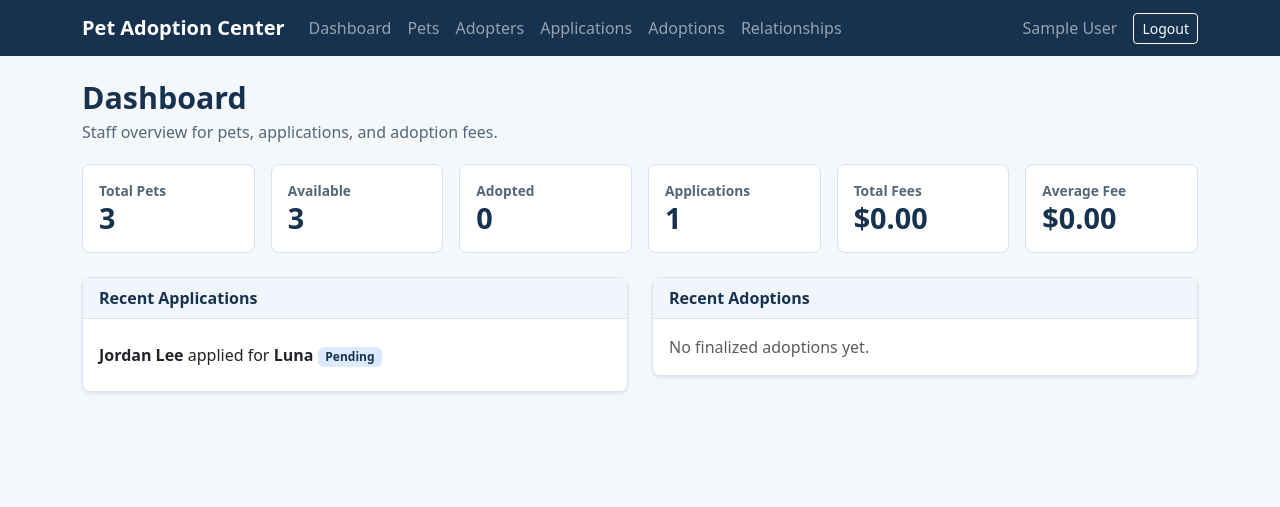
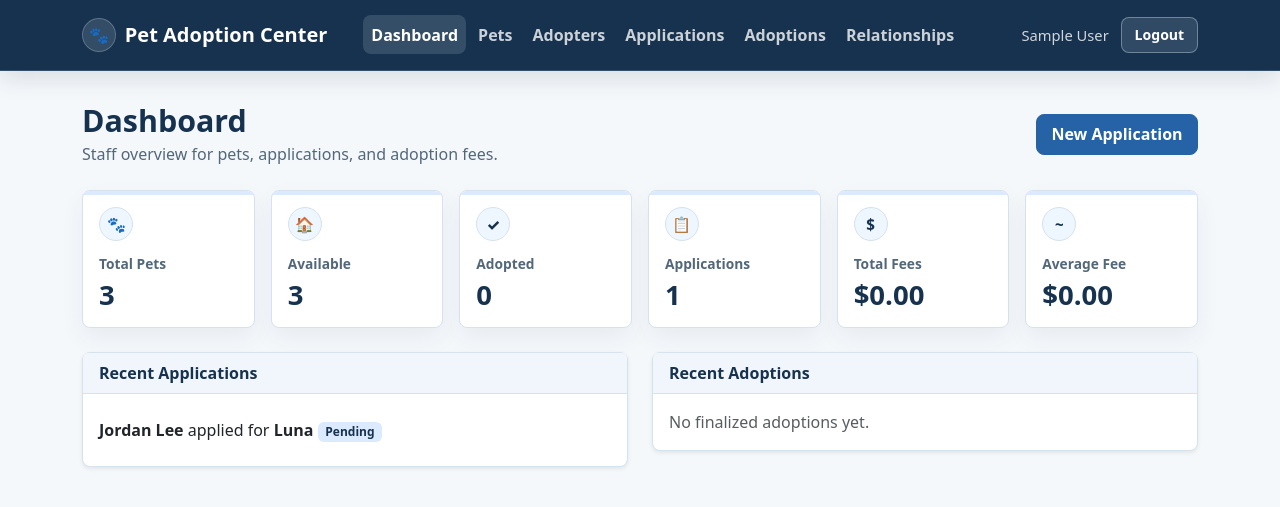
Before and after one commit to Urshitha-Chakka/Pet_addoption_app, a Flask app: page /dashboard in a window 1280 px wide. Shown: the top 507 px of the page. Run offline with Flask 3, Linux system fonts and the light colour scheme; the visitor is signed in with stand-in values (Sample User, id 1).

Commit message:
Improve dashboard and navigation styling

```diff
--- a/static/css/styles.css
+++ b/static/css/styles.css
@@ -1,6 +1,9 @@
 :root {
     --navy: #16324f;
+    --deep-navy: #10283f;
     --slate: #52677a;
+    --blue: #2563a6;
+    --blue-dark: #1d4f86;
     --soft-blue: #dbeafe;
     --pale-blue: #eef6ff;
     --border: #d6e2ee;
@@ -14,12 +17,69 @@ body {
 
 .app-navbar {
     background: var(--navy);
+    border-bottom: 1px solid rgba(219, 234, 254, .16);
+    box-shadow: 0 8px 22px rgba(16, 40, 63, .12);
+    padding: .8rem 0;
 }
 
 .navbar-brand,
 .nav-link,
 .navbar-text {
     letter-spacing: 0;
+}
+
+.navbar-brand {
+    align-items: center;
+    display: inline-flex;
+    font-weight: 800;
+    gap: .55rem;
+}
+
+.brand-icon {
+    align-items: center;
+    background: rgba(238, 246, 255, .14);
+    border: 1px solid rgba(238, 246, 255, .22);
+    border-radius: 50%;
+    display: inline-flex;
+    font-size: 1rem;
+    height: 34px;
+    justify-content: center;
+    width: 34px;
+}
+
+.app-nav-links {
+    gap: .25rem;
+    margin-left: 1.25rem;
+}
+
+.app-nav-links .nav-link {
+    border-radius: 8px;
+    color: rgba(255, 255, 255, .78);
+    font-weight: 700;
+    padding: .48rem .75rem;
+}
+
+.app-nav-links .nav-link:hover,
+.app-nav-links .nav-link:focus,
+.app-nav-links .nav-link.active {
+    background: rgba(238, 246, 255, .14);
+    color: #ffffff;
+}
+
+.staff-tools {
+    align-items: center;
+    display: flex;
+    gap: .75rem;
+}
+
+.staff-tools .navbar-text {
+    color: rgba(255, 255, 255, .8);
+    font-size: .92rem;
+}
+
+.app-main {
+    padding-bottom: 2.5rem;
+    padding-top: 2rem;
 }
 
 .card {
@@ -35,34 +95,57 @@ body {
 }
 
 .btn-primary {
-    background: #2563a6;
-    border-color: #2563a6;
+    background: var(--blue);
+    border-color: var(--blue);
+    border-radius: 8px;
+    font-weight: 700;
+    padding: .48rem .9rem;
 }
 
 .btn-primary:hover {
-    background: #1d4f86;
-    border-color: #1d4f86;
+    background: var(--blue-dark);
+    border-color: var(--blue-dark);
 }
 
 .btn-outline-primary {
-    color: #2563a6;
-    border-color: #2563a6;
+    border-color: var(--blue);
+    border-radius: 8px;
+    color: var(--blue);
+    font-weight: 700;
 }
 
 .btn-outline-primary:hover {
-    background: #2563a6;
-    border-color: #2563a6;
+    background: var(--blue);
+    border-color: var(--blue);
 }
 
 .btn-outline-danger {
+    border-color: #8aa5bd;
+    border-radius: 8px;
     color: #334e68;
-    border-color: #8aa5bd;
+    font-weight: 700;
 }
 
 .btn-outline-danger:hover {
     background: #334e68;
     border-color: #334e68;
     color: white;
+}
+
+.btn-nav {
+    background: rgba(238, 246, 255, .12);
+    border: 1px solid rgba(238, 246, 255, .34);
+    border-radius: 8px;
+    color: #ffffff;
+    font-size: .88rem;
+    font-weight: 700;
+    padding: .42rem .8rem;
+}
+
+.btn-nav:hover {
+    background: rgba(238, 246, 255, .22);
+    border-color: rgba(238, 246, 255, .48);
+    color: #ffffff;
 }
 
 .alert-danger {
@@ -86,7 +169,14 @@ body {
 
 .page-heading,
 .page-actions {
-    margin-bottom: 1.25rem;
+    margin-bottom: 1.5rem;
+}
+
+.page-heading {
+    align-items: center;
+    display: flex;
+    gap: 1rem;
+    justify-content: space-between;
 }
 
 .page-heading h1,
@@ -113,6 +203,39 @@ body {
 
 .stat-card {
     background: white;
+    box-shadow: 0 10px 24px rgba(16, 40, 63, .06);
+    height: 100%;
+    overflow: hidden;
+    position: relative;
+}
+
+.stat-card::before {
+    background: var(--soft-blue);
+    content: "";
+    height: 4px;
+    left: 0;
+    position: absolute;
+    top: 0;
+    width: 100%;
+}
+
+.stat-card .card-body {
+    padding: 1rem;
+}
+
+.stat-icon {
+    align-items: center;
+    background: var(--pale-blue);
+    border: 1px solid var(--border);
+    border-radius: 50%;
+    color: var(--navy);
+    display: inline-flex;
+    font-size: .95rem;
+    font-weight: 800;
+    height: 34px;
+    justify-content: center;
+    margin-bottom: .8rem;
+    width: 34px;
 }
 
 .stat-card span {
@@ -125,8 +248,9 @@ body {
 .stat-card strong {
     color: var(--navy);
     display: block;
-    font-size: 1.8rem;
+    font-size: 1.72rem;
     line-height: 1.2;
+    margin-top: .2rem;
 }
 
 .status-badge {
@@ -220,12 +344,26 @@ body {
 }
 
 @media (max-width: 768px) {
+    .page-heading,
     .page-actions {
         align-items: flex-start;
         flex-direction: column;
     }
 
+    .page-heading .btn,
     .page-actions .btn {
         width: 100%;
     }
+
+    .app-nav-links {
+        gap: .35rem;
+        margin-left: 0;
+        margin-top: .8rem;
+    }
+
+    .staff-tools {
+        align-items: stretch;
+        flex-direction: column;
+        margin-top: .75rem;
+    }
 }
--- a/templates/base.html
+++ b/templates/base.html
@@ -11,27 +11,32 @@
     {% if session.get("staff_id") %}
     <nav class="navbar navbar-expand-lg navbar-dark app-navbar">
         <div class="container">
-            <a class="navbar-brand fw-semibold" href="{{ url_for('dashboard') }}">Pet Adoption Center</a>
+            <a class="navbar-brand" href="{{ url_for('dashboard') }}">
+                <span class="brand-icon">🐾</span>
+                <span>Pet Adoption Center</span>
+            </a>
             <button class="navbar-toggler" type="button" data-bs-toggle="collapse" data-bs-target="#mainNav">
                 <span class="navbar-toggler-icon"></span>
             </button>
             <div class="collapse navbar-collapse" id="mainNav">
-                <ul class="navbar-nav me-auto mb-2 mb-lg-0">
-                    <li class="nav-item"><a class="nav-link" href="{{ url_for('dashboard') }}">Dashboard</a></li>
-                    <li class="nav-item"><a class="nav-link" href="{{ url_for('pets') }}">Pets</a></li>
-                    <li class="nav-item"><a class="nav-link" href="{{ url_for('adopters') }}">Adopters</a></li>
-                    <li class="nav-item"><a class="nav-link" href="{{ url_for('applications') }}">Applications</a></li>
-                    <li class="nav-item"><a class="nav-link" href="{{ url_for('adoptions') }}">Adoptions</a></li>
-                    <li class="nav-item"><a class="nav-link" href="{{ url_for('relationships') }}">Relationships</a></li>
+                <ul class="navbar-nav app-nav-links me-auto mb-2 mb-lg-0">
+                    <li class="nav-item"><a class="nav-link {% if request.endpoint == 'dashboard' %}active{% endif %}" href="{{ url_for('dashboard') }}">Dashboard</a></li>
+                    <li class="nav-item"><a class="nav-link {% if request.endpoint in ['pets', 'new_pet', 'edit_pet'] %}active{% endif %}" href="{{ url_for('pets') }}">Pets</a></li>
+                    <li class="nav-item"><a class="nav-link {% if request.endpoint in ['adopters', 'new_adopter', 'edit_adopter'] %}active{% endif %}" href="{{ url_for('adopters') }}">Adopters</a></li>
+                    <li class="nav-item"><a class="nav-link {% if request.endpoint in ['applications', 'new_application', 'edit_application'] %}active{% endif %}" href="{{ url_for('applications') }}">Applications</a></li>
+                    <li class="nav-item"><a class="nav-link {% if request.endpoint == 'adoptions' %}active{% endif %}" href="{{ url_for('adoptions') }}">Adoptions</a></li>
+                    <li class="nav-item"><a class="nav-link {% if request.endpoint == 'relationships' %}active{% endif %}" href="{{ url_for('relationships') }}">Relationships</a></li>
                 </ul>
-                <span class="navbar-text me-3">{{ session.get("staff_name") }}</span>
-                <a class="btn btn-outline-light btn-sm" href="{{ url_for('logout') }}">Logout</a>
+                <div class="staff-tools">
+                    <span class="navbar-text">{{ session.get("staff_name") }}</span>
+                    <a class="btn btn-nav" href="{{ url_for('logout') }}">Logout</a>
+                </div>
             </div>
         </div>
     </nav>
     {% endif %}
 
-    <main class="container py-4">
+    <main class="container app-main">
         {% with messages = get_flashed_messages(with_categories=true) %}
             {% if messages %}
                 {% for category, message in messages %}
--- a/templates/dashboard.html
+++ b/templates/dashboard.html
@@ -2,20 +2,23 @@
 {% block title %}Dashboard | Pet Adoption Center{% endblock %}
 {% block content %}
 <div class="page-heading">
-    <h1>Dashboard</h1>
-    <p>Staff overview for pets, applications, and adoption fees.</p>
+    <div>
+        <h1>Dashboard</h1>
+        <p>Staff overview for pets, applications, and adoption fees.</p>
+    </div>
+    <a class="btn btn-primary" href="{{ url_for('new_application') }}">New Application</a>
 </div>
 
-<div class="row g-3 mb-4">
-    <div class="col-md-4 col-xl-2"><div class="card stat-card"><div class="card-body"><span>Total Pets</span><strong>{{ total_pets }}</strong></div></div></div>
-    <div class="col-md-4 col-xl-2"><div class="card stat-card"><div class="card-body"><span>Available</span><strong>{{ available_pets }}</strong></div></div></div>
-    <div class="col-md-4 col-xl-2"><div class="card stat-card"><div class="card-body"><span>Adopted</span><strong>{{ adopted_pets }}</strong></div></div></div>
-    <div class="col-md-4 col-xl-2"><div class="card stat-card"><div class="card-body"><span>Applications</span><strong>{{ total_applications }}</strong></div></div></div>
-    <div class="col-md-4 col-xl-2"><div class="card stat-card"><div class="card-body"><span>Total Fees</span><strong>${{ "%.2f"|format(total_fees) }}</strong></div></div></div>
-    <div class="col-md-4 col-xl-2"><div class="card stat-card"><div class="card-body"><span>Average Fee</span><strong>${{ "%.2f"|format(average_fee) }}</strong></div></div></div>
+<div class="row g-3 dashboard-stats mb-4">
+    <div class="col-md-4 col-xl-2"><div class="card stat-card"><div class="card-body"><div class="stat-icon">🐾</div><span>Total Pets</span><strong>{{ total_pets }}</strong></div></div></div>
+    <div class="col-md-4 col-xl-2"><div class="card stat-card"><div class="card-body"><div class="stat-icon">🏠</div><span>Available</span><strong>{{ available_pets }}</strong></div></div></div>
+    <div class="col-md-4 col-xl-2"><div class="card stat-card"><div class="card-body"><div class="stat-icon">✓</div><span>Adopted</span><strong>{{ adopted_pets }}</strong></div></div></div>
+    <div class="col-md-4 col-xl-2"><div class="card stat-card"><div class="card-body"><div class="stat-icon">📋</div><span>Applications</span><strong>{{ total_applications }}</strong></div></div></div>
+    <div class="col-md-4 col-xl-2"><div class="card stat-card"><div class="card-body"><div class="stat-icon">$</div><span>Total Fees</span><strong>${{ "%.2f"|format(total_fees) }}</strong></div></div></div>
+    <div class="col-md-4 col-xl-2"><div class="card stat-card"><div class="card-body"><div class="stat-icon">~</div><span>Average Fee</span><strong>${{ "%.2f"|format(average_fee) }}</strong></div></div></div>
 </div>
 
-<div class="row g-4">
+<div class="row g-4 dashboard-lists">
     <div class="col-lg-6">
         <div class="card shadow-sm">
             <div class="card-header">Recent Applications</div>
```
